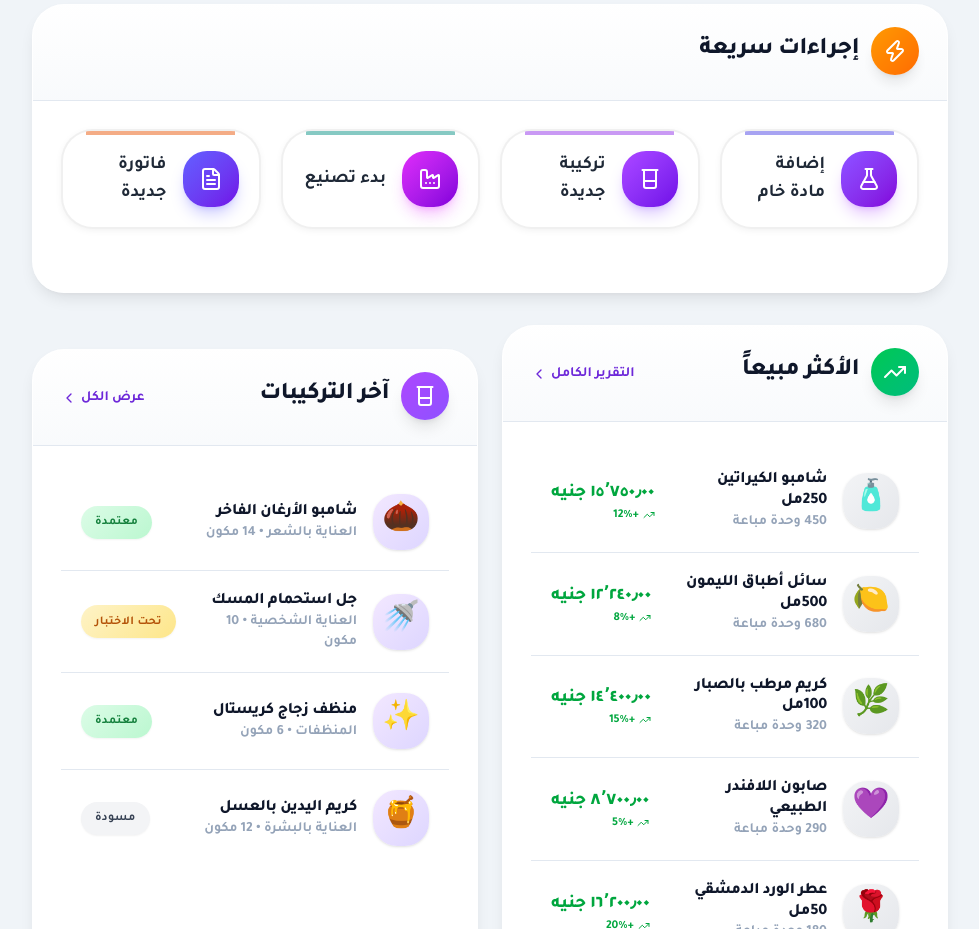
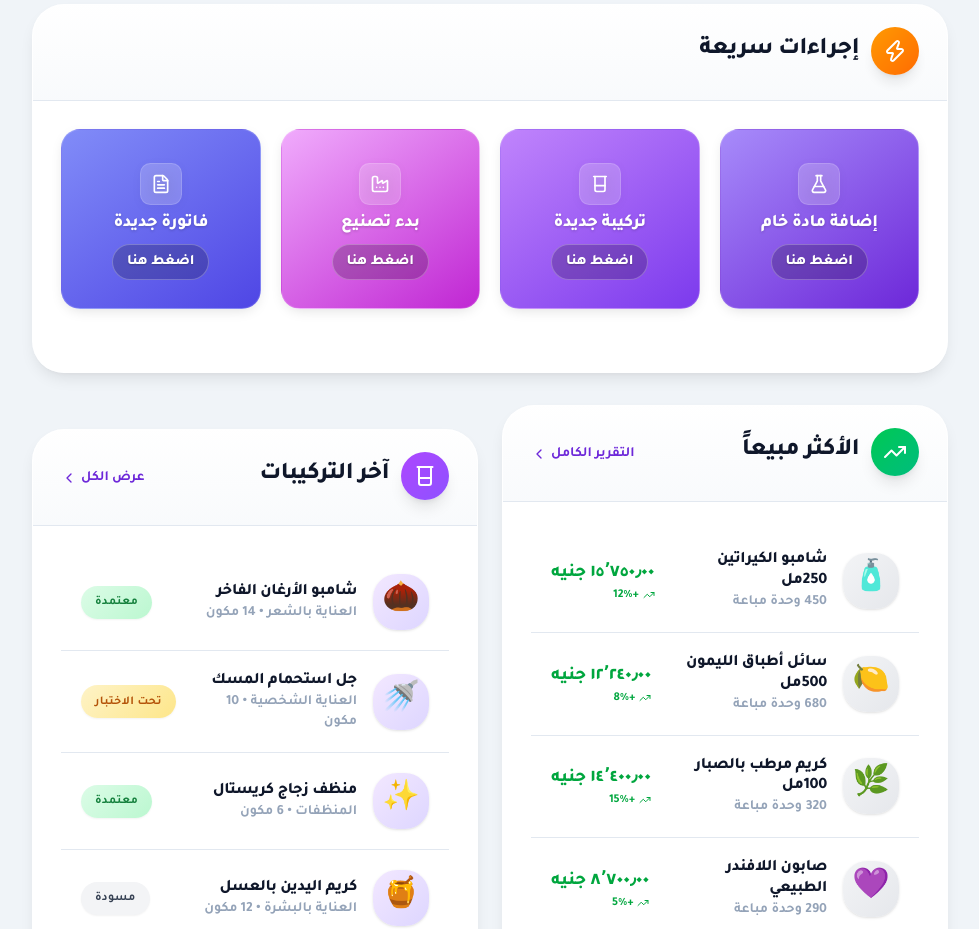
Before and after one commit to fantazia1110-design/BRAVO-new-sestym-, a Next.js app: page / in a window 1280 px wide. Shown: the part 860-1789 px from the top of the page, without its empty margins (0-979 px from the left). Built offline with nearby package versions, Linux system fonts and the light colour scheme.

Commit message:
feat: quick action cards match category cards exactly - gradient bg, white text, shine sweep, centered layout
Co-authored-by: arena-agent <297053741+arena-agent@users.noreply.github.com>

```diff
--- a/src/app/page.tsx
+++ b/src/app/page.tsx
@@ -90,10 +90,10 @@ const lowStockItems = [
 
 // الإجراءات السريعة
 const quickActions = [
-  { label: 'إضافة مادة خام', href: '/raw-materials/new', icon: <FlaskConical size={24} />, gradient: 'from-violet-500 to-purple-700', glow: 'shadow-purple-500/30', color: '#6d28d9' },
-  { label: 'تركيبة جديدة', href: '/formula-lab', icon: <Beaker size={24} />, gradient: 'from-purple-500 to-violet-700', glow: 'shadow-violet-500/30', color: '#7c3aed' },
-  { label: 'بدء تصنيع', href: '/production/new', icon: <Factory size={24} />, gradient: 'from-fuchsia-500 to-purple-700', glow: 'shadow-fuchsia-500/30', color: '#c026d3' },
-  { label: 'فاتورة جديدة', href: '/invoices/new', icon: <FileText size={24} />, gradient: 'from-indigo-500 to-violet-700', glow: 'shadow-indigo-500/30', color: '#4f46e5' },
+  { label: 'إضافة مادة خام', href: '/raw-materials/new', icon: <FlaskConical size={20} />, color: '#6d28d9', colorLight: '#a78bfa' },
+  { label: 'تركيبة جديدة', href: '/formula-lab', icon: <Beaker size={20} />, color: '#7c3aed', colorLight: '#c084fc' },
+  { label: 'بدء تصنيع', href: '/production/new', icon: <Factory size={20} />, color: '#c026d3', colorLight: '#f0abfc' },
+  { label: 'فاتورة جديدة', href: '/invoices/new', icon: <FileText size={20} />, color: '#4f46e5', colorLight: '#818cf8' },
 ];
 
 function hexToRgb(hex: string): [number, number, number] {
@@ -106,17 +106,31 @@ function QuickActionLink({ action, c, index }: { action: typeof quickActions[num
   return (
     <Link
       href={action.href}
-      className="group relative flex items-center gap-4 p-5 rounded-2xl overflow-hidden animate-slide-up"
+      className="animate-slide-up"
       style={{
         animationDelay: `${0.6 + index * 0.1}s`,
         animationFillMode: 'both' as const,
-        background: hov ? action.color : '#ffffff',
-        border: hov ? '2px solid transparent' : '2px solid rgba(0,0,0,0.06)',
-        transition: 'transform 0.35s ease, box-shadow 0.35s ease, border-color 0.35s ease, background 0.35s ease',
-        transform: hov ? 'translateY(-6px)' : 'translateY(0)',
-        boxShadow: hov ? `0 0 18px ${c}0.33), 0 14px 28px -6px ${c}0.44)` : '0 2px 8px -2px rgba(0,0,0,0.08)',
+        background: `linear-gradient(145deg, ${action.colorLight}, ${action.color})`,
+        borderRadius: '1.2rem',
+        padding: '1.5rem 1rem 1.2rem',
+        textAlign: 'center',
+        color: '#ffffff',
+        position: 'relative',
+        overflow: 'hidden',
+        transition: 'transform 0.35s ease, box-shadow 0.35s ease, border 0.35s ease',
+        cursor: 'pointer',
+        zIndex: hov ? 10 : 1,
+        display: 'flex',
+        flexDirection: 'column',
+        alignItems: 'center',
+        justifyContent: 'center',
+        minHeight: '180px',
+        boxShadow: hov
+          ? '0 0 18px rgba(255,255,255,0.12), 0 14px 28px -6px rgba(0,0,0,0.3)'
+          : '0 4px 14px -4px rgba(0,0,0,0.15)',
+        transform: hov ? 'translateY(-8px)' : 'translateY(0)',
+        border: hov ? '1.5px solid rgba(255,255,255,0.3)' : '1.5px solid rgba(255,255,255,0.15)',
         textDecoration: 'none',
-        position: 'relative' as const,
       } as React.CSSProperties}
       onMouseEnter={() => setHov(true)}
       onMouseLeave={() => setHov(false)}
@@ -134,14 +148,41 @@ function QuickActionLink({ action, c, index }: { action: typeof quickActions[num
       <div style={{ position: 'absolute', top: '12%', bottom: '12%', right: 0, width: hov ? '2px' : '0px', background: 'linear-gradient(180deg, transparent, rgba(255,255,255,0.6), rgba(255,255,255,0.8), rgba(255,255,255,0.6), transparent)', transition: 'width 0.3s ease 0.1s', boxShadow: hov ? '0 0 8px rgba(255,255,255,0.3)' : 'none', zIndex: 1 }} />
       <div style={{ position: 'absolute', top: '12%', bottom: '12%', left: 0, width: hov ? '2px' : '0px', background: 'linear-gradient(180deg, transparent, rgba(255,255,255,0.6), rgba(255,255,255,0.8), rgba(255,255,255,0.6), transparent)', transition: 'width 0.3s ease 0.15s', boxShadow: hov ? '0 0 8px rgba(255,255,255,0.3)' : 'none', zIndex: 1 }} />
       <div
-        className={`w-14 h-14 rounded-xl bg-gradient-to-br ${action.gradient} text-white flex items-center justify-center shadow-lg ${action.glow} transition-all duration-300`}
-        style={{ position: 'relative', zIndex: 2, flexShrink: 0, transform: hov ? 'scale(1.1) rotate(6deg)' : 'scale(1) rotate(0deg)', filter: hov ? 'drop-shadow(0 4px 8px rgba(0,0,0,0.3))' : 'none' }}
+        className="category-icon-animate"
+        style={{
+          width: '2.6rem', height: '2.6rem', margin: '0 auto 0.5rem',
+          borderRadius: '0.65rem',
+          background: 'rgba(255,255,255,0.2)',
+          display: 'flex', alignItems: 'center', justifyContent: 'center',
+          position: 'relative', zIndex: 2,
+          transition: 'transform 0.35s ease, filter 0.35s ease',
+          transform: hov ? 'scale(1.15) rotate(6deg)' : 'scale(1) rotate(0deg)',
+          border: '1.5px solid rgba(255,255,255,0.15)',
+          color: '#ffffff',
+          filter: hov ? 'drop-shadow(0 6px 12px rgba(0,0,0,0.3))' : 'drop-shadow(0 2px 4px rgba(0,0,0,0.15))',
+        }}
       >
         {action.icon}
       </div>
-      <span className="font-bold text-lg transition-colors duration-300" style={{ color: hov ? '#ffffff' : '#1f2937', position: 'relative', zIndex: 2, textShadow: hov ? '0 1px 3px rgba(0,0,0,0.2)' : 'none' }}>
-        {action.label}
-      </span>
+      <h3 style={{
+        fontSize: '1.1rem', fontWeight: 900, color: '#ffffff',
+        marginBottom: '0.5rem', textShadow: '0 1px 3px rgba(0,0,0,0.2)',
+        textAlign: 'center', lineHeight: 1.3,
+        position: 'relative', zIndex: 2,
+        transition: 'transform 0.3s ease',
+        transform: hov ? 'translateY(-2px)' : 'translateY(0)',
+      }}>{action.label}</h3>
+      <p style={{
+        background: hov ? 'rgba(255,255,255,0.22)' : 'rgba(0,0,0,0.2)',
+        border: `1px solid ${hov ? 'rgba(255,255,255,0.35)' : 'rgba(255,255,255,0.25)'}`,
+        padding: '0.3rem 0.85rem', borderRadius: '999px',
+        fontWeight: 800, fontSize: '0.9rem', margin: '0 auto',
+        textAlign: 'center', color: '#ffffff',
+        textShadow: '0 1px 2px rgba(0,0,0,0.25)',
+        position: 'relative', zIndex: 2,
+        transition: 'all 0.3s ease',
+        transform: hov ? 'translateY(-1px)' : 'translateY(0)',
+      }}>اضغط هنا</p>
     </Link>
   );
 }
```
